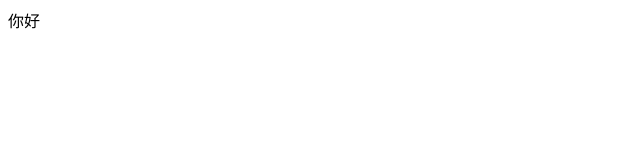
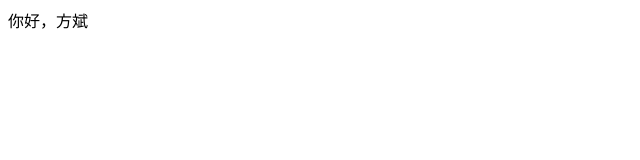
Before and after one commit to KukuXiaoShuaiBin/DemoEc, a plain HTML site: page WebContent/index.html in a window 1280 px wide. Shown: the full height of the page, 0-640 px from the left. Drawn offline with Linux system fonts and the light colour scheme.

Commit message:
添加了姓名

```diff
--- a/WebContent/index.html
+++ b/WebContent/index.html
@@ -5,6 +5,6 @@
 <title>Insert title here</title>
 </head>
 <body>
-你好
+你好，方斌
 </body>
 </html>
```
